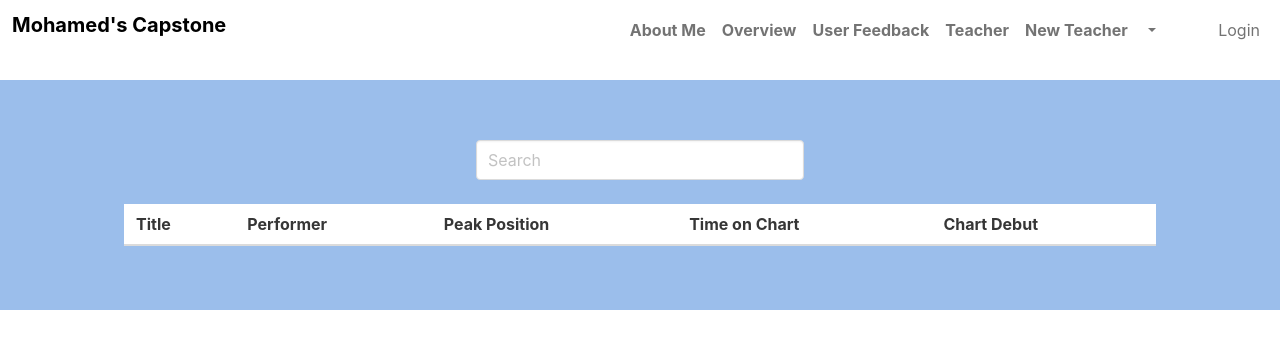
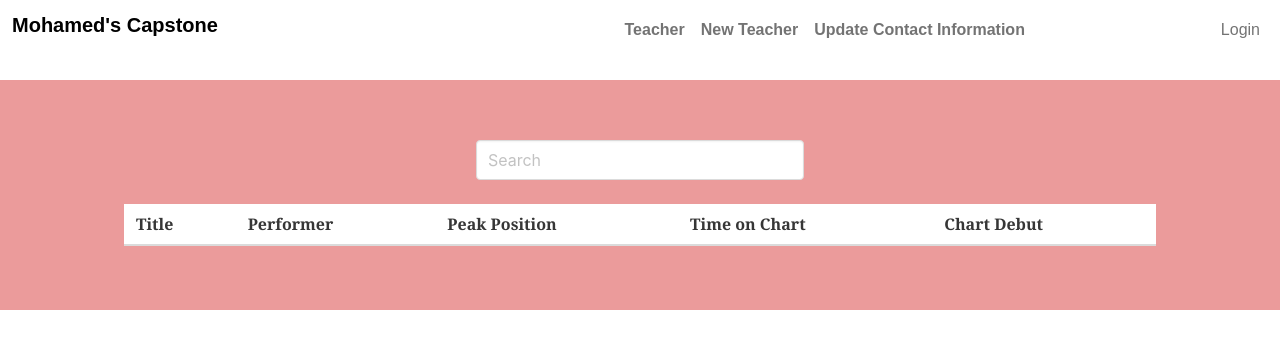
Before and after one commit to moh0526/CapstoneTemplate24, a Flask app: page / in a window 1280 px wide. Shown: the top 349 px of the page. Run offline with Flask 3, Linux system fonts and the light colour scheme; lists and menus that the app fills with data are empty; some libraries are stand-ins or nearby versions.

Commit message:
Add files via upload

```diff
--- a/CapstoneTemplate24/app/classes/forms.py
+++ b/CapstoneTemplate24/app/classes/forms.py
@@ -4,7 +4,7 @@
 
 from flask_wtf import FlaskForm
 import mongoengine.errors
-from wtforms.validators import URL, Email, DataRequired, NumberRange
+from wtforms.validators import URL, Email, DataRequired, NumberRange, EqualTo
 from wtforms.fields.html5 import URLField, DateField, IntegerRangeField, EmailField
 from wtforms import StringField, SubmitField, TextAreaField, IntegerField, SelectField, FileField, RadioField, DecimalField
 from wtforms_components import TimeField
--- a/CapstoneTemplate24/app/static/local.css
+++ b/CapstoneTemplate24/app/static/local.css
@@ -1,3 +1,9 @@
 html body {
-    background-color: #9bbeeb;
+    background-color: #eb9b9b;
+    font-family: "Georgia";
   }
+
+  .navbar {
+    font-family: Arial;
+    background-color: #eb9b9b
+  }
--- a/CapstoneTemplate24/app/templates/includes/_navbar.html
+++ b/CapstoneTemplate24/app/templates/includes/_navbar.html
@@ -1,36 +1,20 @@
 <nav class="navbar navbar-expand-lg navbar-light bg-white">
   <div class="container-fluid mb-3">
-    <a class="navbar-brand .navbar-text display-5 text-black font-weight-bold fw-bold" href="/">Mohamed's Capstone</a>
+    <a class="navbar-brand .navbar-text display-5 text-black font-weight-bold fw-bold" href="/teachers">Mohamed's Capstone</a>
     <button class="navbar-toggler" type="button" data-bs-toggle="collapse" data-bs-target="#navbarSupportedContent" aria-controls="navbarSupportedContent" aria-expanded="false" aria-label="Toggle navigation">
       <span class="navbar-toggler-icon"></span>
     </button>
     <div class="collapse navbar-collapse" id="navbarSupportedContent">
       <ul class="navbar-nav me-auto mb-2 mb-lg-0 display-8 text-black fw-bold" style="margin: 0% 37%;">
         <li class="nav-item">
-          <a class="nav-link" href="/aboutme">About Me</a>
-        </li>
-        <li class="nav-item">
-          <a class="nav-link" href="/overview">Overview</a>
-        </li>
-        <li class='nav-item'>
-          <a class="nav-link" href="/blogs">User Feedback</a>
-        </li>
-        <li class="nav-item dropdown">
-        <li class="nav-item">
           <a class="nav-link" href="/teachers"> Teacher</a>
         </li>
         <li class="nav-item">
           <a class="nav-link" href="/teacher/new"> New Teacher</a>
         </li>
-          <a class="nav-link dropdown-toggle" href="#" role="button" data-bs-toggle="dropdown" aria-expanded="false">
-
-          </a>
-          <ul class="dropdown-menu">
-            <li><a class="dropdown-item" href="/myprofile">Update Contact Information</a></li>
-          </ul>
+        <li class="nav-item">
+          <a class="nav-link" href="/myprofile"> Update Contact Information</a>
         </li>
-        <li>
-      </li>
       </ul>
       <ul class="navbar-nav ms-auto mb-2 mb-lg-0">
         {% if current_user.is_anonymous %}
--- a/CapstoneTemplate24/app/templates/teacher.html
+++ b/CapstoneTemplate24/app/templates/teacher.html
@@ -56,6 +56,8 @@
 
         <p>
             <br>
+            Teacher Name: {{teacher.teacher_fname}} {{teacher.teacher_lname}}
+            <br>
             Five Star Rating: {{review.five_star_rating}}
             <br>
             Stress Rating: {{review.stress_rating}}
```
Also changed, not shown: CapstoneTemplate24/app/templates/profilemy.html (+0 -7 lines), CapstoneTemplate24/app/templates/reviewform.html (+7 -0 lines).
